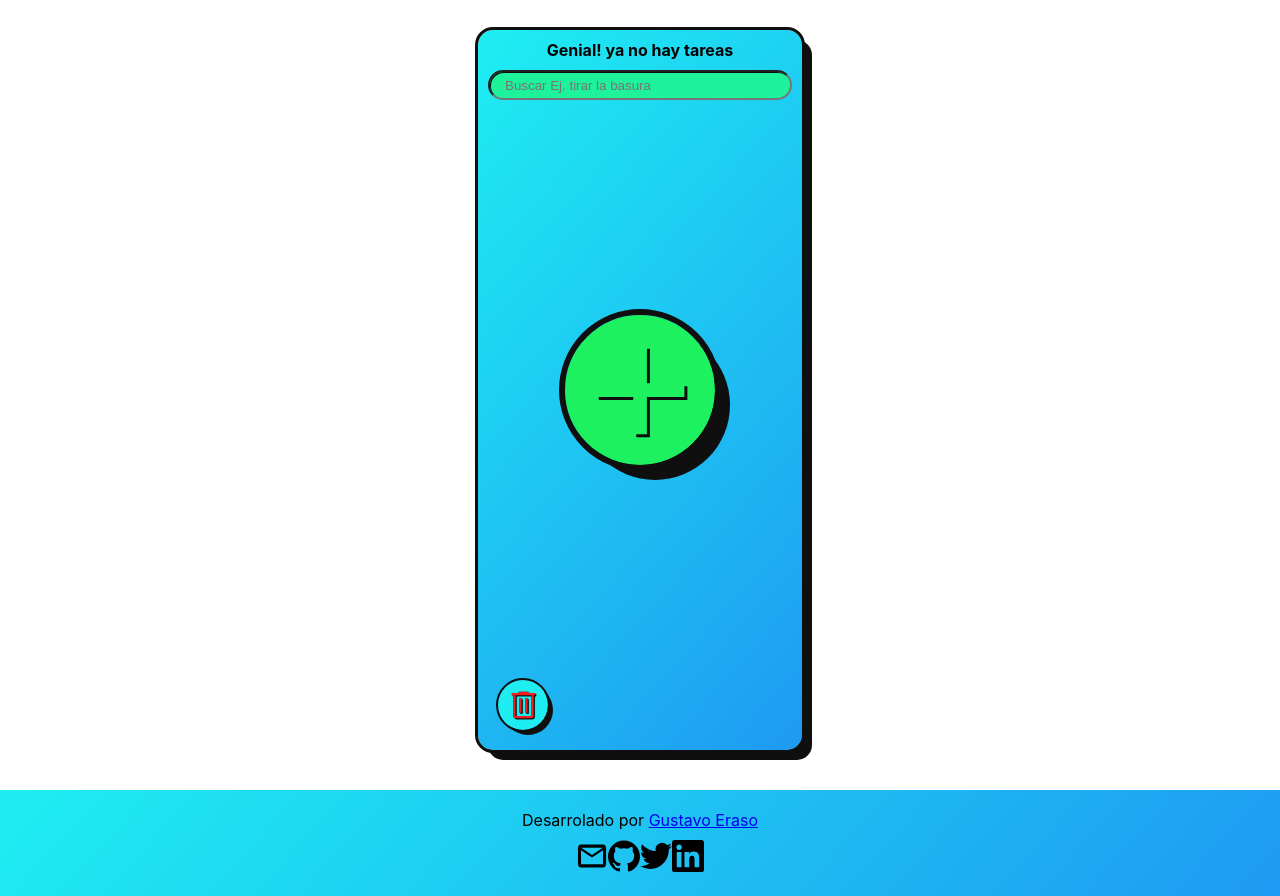
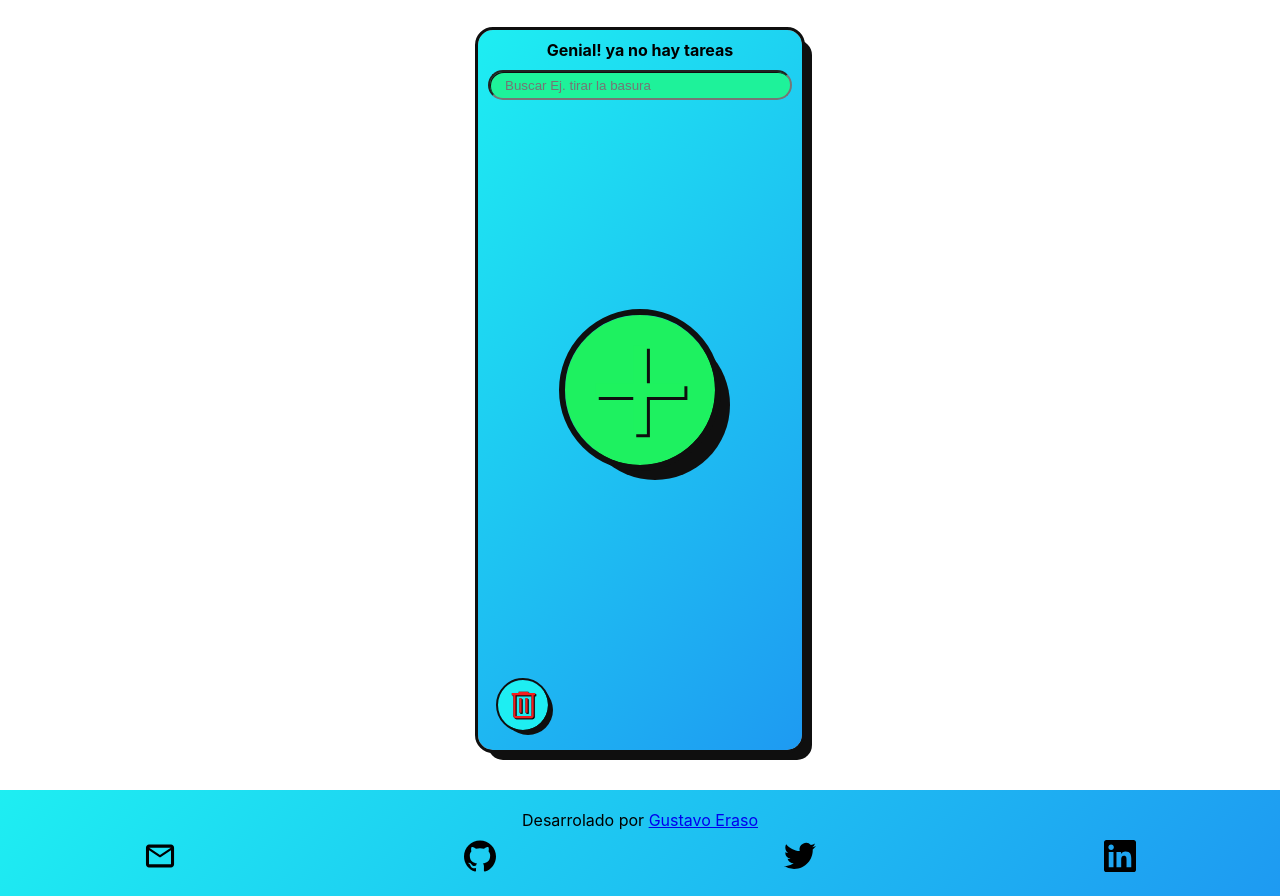
Before and after one commit to GustavoEraso/ToDo-react-2023, a React (Create React App) app: page / in a window 1280 px wide. Built offline with nearby package versions, Linux system fonts and the light colour scheme.

Commit message:
ToDoFooter  -FIX error line

```diff
--- a/src/components/ToDoFooter/styles.css
+++ b/src/components/ToDoFooter/styles.css
@@ -14,7 +14,7 @@
 .ToDoFooter__text{
     text-align: center;
 }
-Retro Todo
+
 .ToDoFooter__section{
     display: flex;
     flex-direction: column;
```
